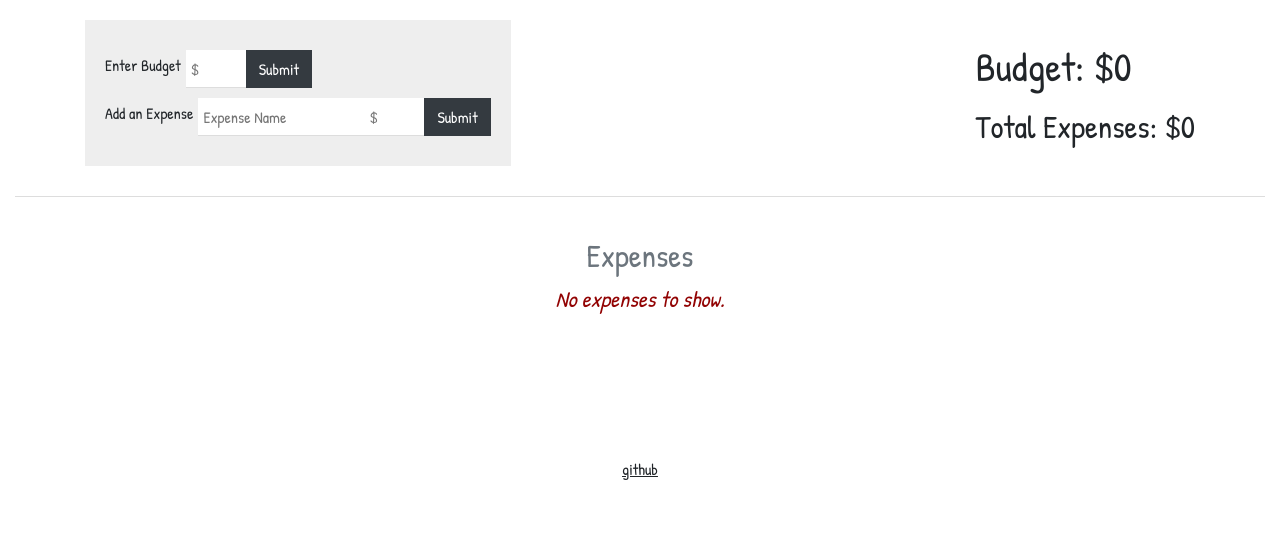
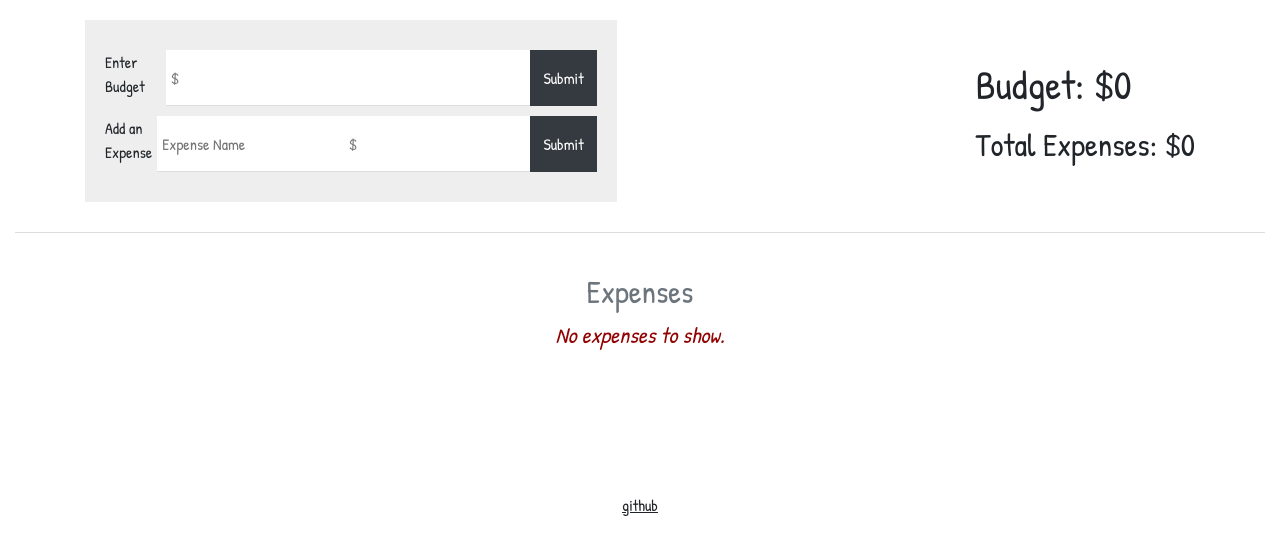
Before and after one commit to robotspacefish/Budget-App, a React (Create React App) app: page / in a window 1280 px wide. Shown: the top 554 px of the page. Built offline with nearby package versions, Linux system fonts and the light colour scheme.

Commit message:
adjust styles

```diff
--- a/src/components/Expenses/Expenses.css
+++ b/src/components/Expenses/Expenses.css
@@ -1,3 +1,12 @@
+.clear-all-expenses-btns {
+  text-align: center;
+  margin: 20px 0;
+}
+
+.clear-all-expenses-btns button {
+  margin: 0 10px;
+}
+
 #expenses-table {
   margin: 0 auto;
 }
@@ -33,3 +42,16 @@
   bottom: 0;
   left: 0;
 }
+
+
+@media screen and (min-width: 768px) {
+  #expenses {
+    position: relative;
+  }
+
+  .clear-all-expenses-btns {
+    position: absolute;
+    right: -43px;
+    top: -50px;
+  }
+}
--- a/src/components/Header/Header.css
+++ b/src/components/Header/Header.css
@@ -6,7 +6,7 @@ header {
 
 header .container {
   display: flex;
-  justify-content: space-between;
+  flex-direction: column;
   align-items: center;
 }
 
@@ -17,11 +17,16 @@ header div {
 .header-left {
   background: #eee;
   padding: 20px;
+  margin-right: 20px;
 }
 
 .header-left form {
   display: flex;
   align-items: center;
+}
+
+.header-left form input {
+  width: 100%;
 }
 
 .header-left .btn-danger {
@@ -37,3 +42,10 @@ label {
   display: flex;
   align-items: inherit;
 }
+
+@media screen and (min-width: 768px) {
+  header .container {
+    justify-content: space-between;
+    flex-direction: row;
+  }
+}
--- a/src/containers/App.css
+++ b/src/containers/App.css
@@ -24,17 +24,6 @@ input {
 }
 
 label { margin: 0; }
-
-#expenses {
-  position: relative;
-}
-
-.clear-all-expenses-btn {
-  position: absolute;
-  right: 0;
-  top: 0;
-
-}
 
 .table { width: 100%; max-width: 600px; margin: 0 auto; }
 
```
